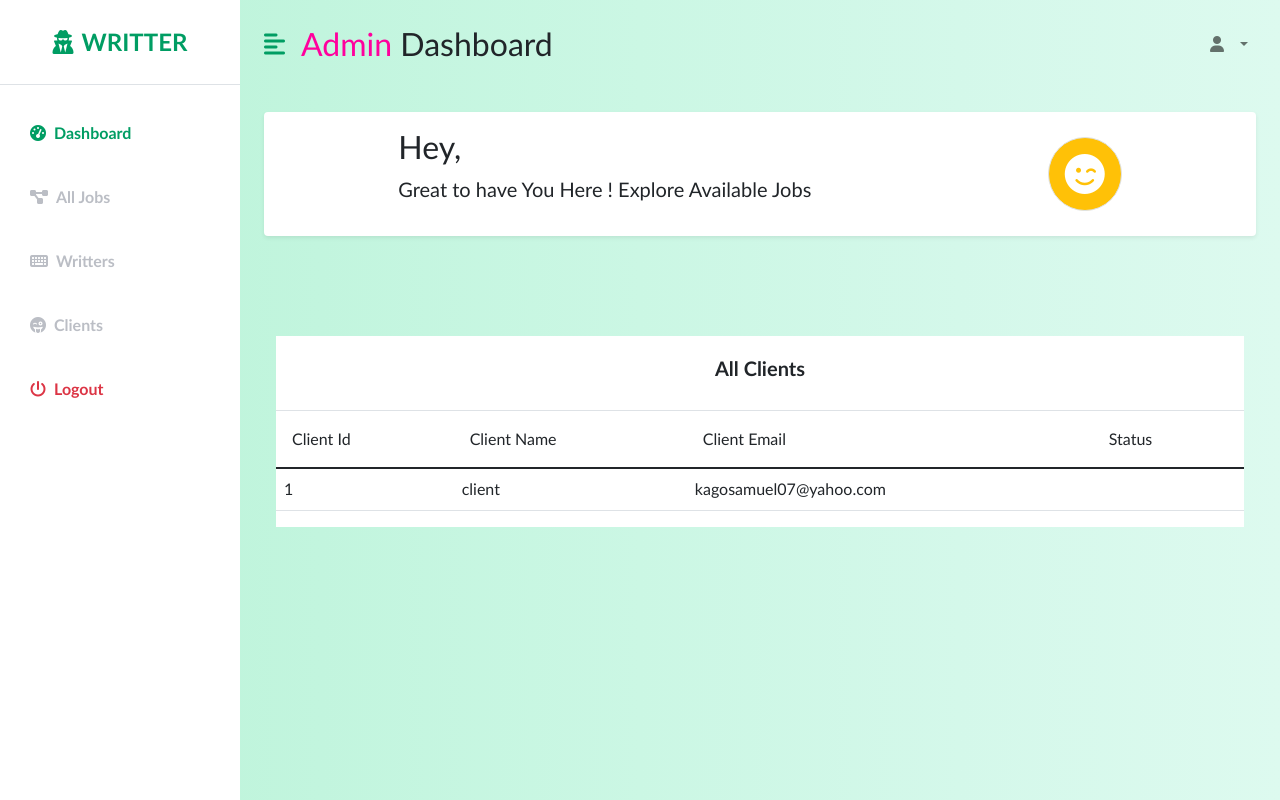
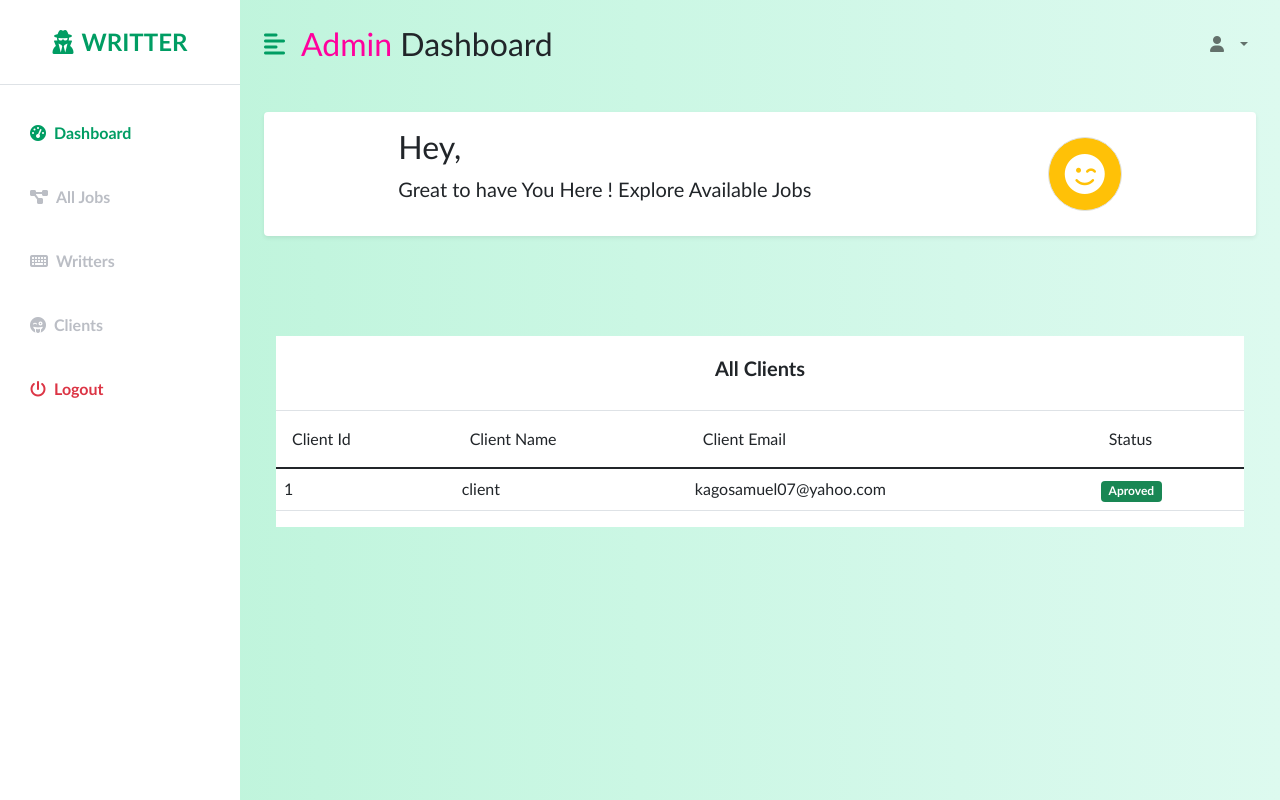
Before and after one commit to SusanMageto/Writter, a Django app: page /app/admin/all-client/ in a window 1280 px wide. Run offline with Django 4.2, Linux system fonts and the light colour scheme; data comes from the database, SQL or seed files in the repository; some libraries are stand-ins or nearby versions.

Commit message:
Client Status

```diff
--- a/templates/admin/clients.html
+++ b/templates/admin/clients.html
@@ -141,7 +141,7 @@
                                                     <td>{{forloop.counter}}</td>
                                                     <td>{{u.username}}</td>
                                                     <td>{{u.email}}</td>
-                                                    <td> <span class="badge badge-info">Aproved</span></td>
+                                                    <td> <span class="badge  bg-success">Aproved</span></td>
 
                                                 </tr>
 
```
